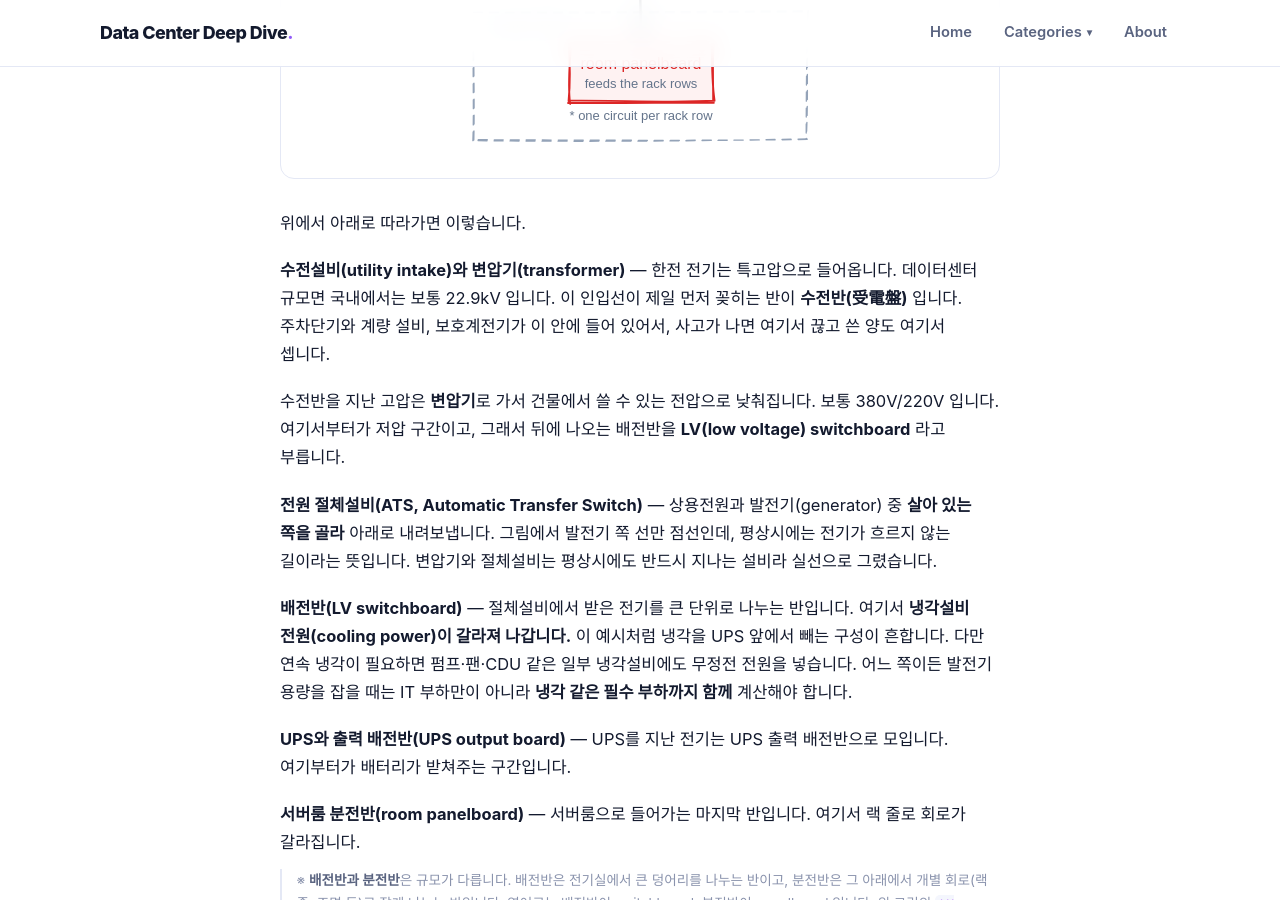
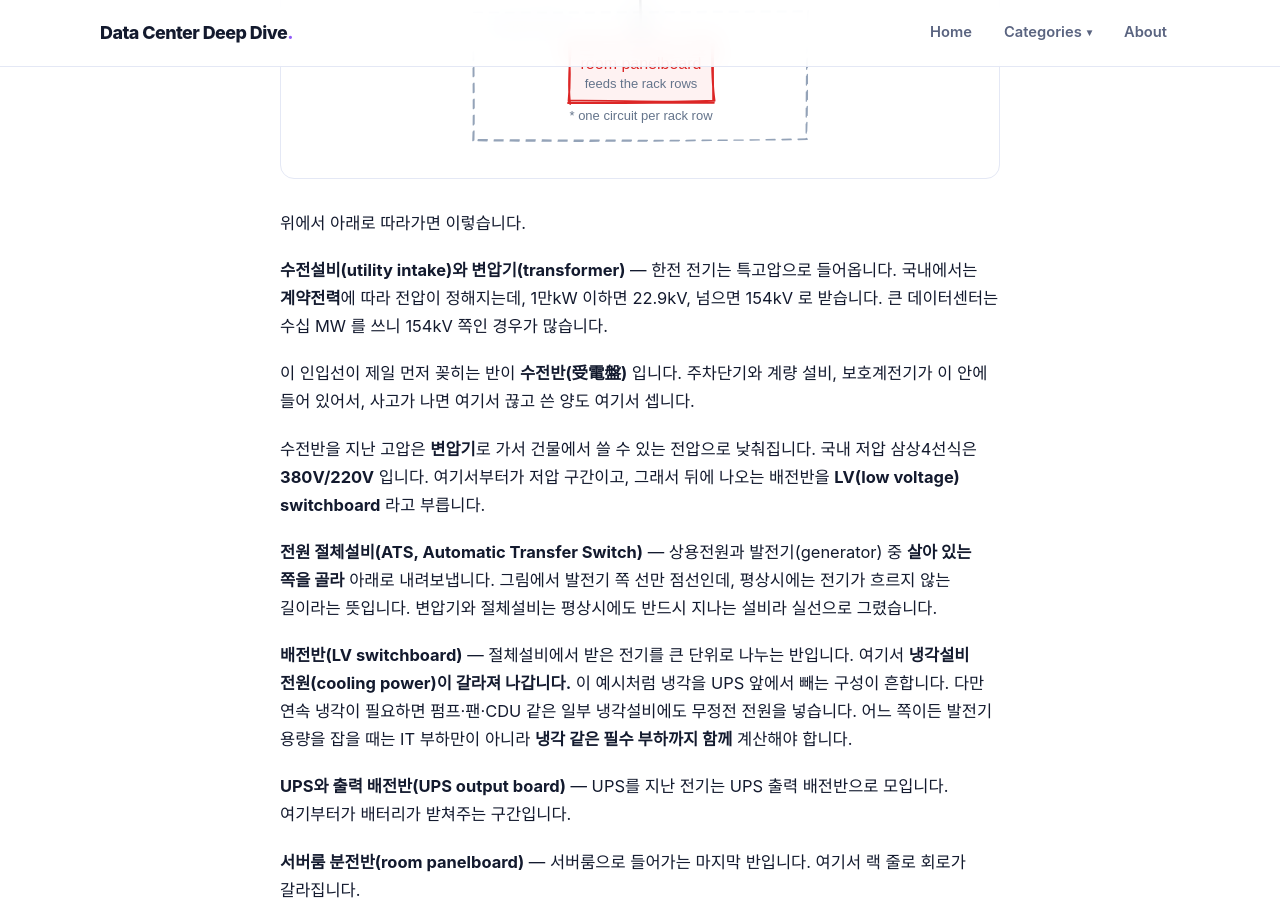
Before and after one commit to ssyrc/ssyrc.github.io, a Jekyll site: the page built from _posts/ko/2026-10-01-datacenter-power-supply.md, in a window 1280 px wide and 900 px high, scrolled down 1878 px. Built offline with Jekyll 4.4.1, drawn with Linux system fonts in a browser that asks for light colours; some web fonts are replaced.

Commit message:
Correct the intake voltage: it follows contracted load, not "data centers"
"데이터센터 규모면 보통 22.9kV" was written from memory and is wrong for
the scale this blog is about. KEPCO sets the supply voltage by contracted
load: 22.9kV up to 10,000kW, 154kV above it. A large data center draws
tens of MW, so it is usually on the 154kV side — the opposite of what the
post said.

The sentence now states the rule and where a big site lands. 380/220V
stays, named as the domestic three-phase four-wire low voltage.

Co-Authored-By: Claude Opus 5 <noreply@anthropic.com>
Claude-Session: https://claude.ai/code/session_01At6mD3wUXNXJZn78ZeJBtt

```diff
--- a/_posts/ko/2026-10-01-datacenter-power-supply.md
+++ b/_posts/ko/2026-10-01-datacenter-power-supply.md
@@ -22,13 +22,15 @@ cover: /assets/images/covers/power-supply.webp
 위에서 아래로 따라가면 이렇습니다.
 
 **수전설비(utility intake)와 변압기(transformer)** — 한전 전기는 특고압으로 들어옵니다.
-데이터센터 규모면 국내에서는 보통 22.9kV 입니다. 이 인입선이 제일 먼저 꽂히는 반이
-**수전반(受電盤)** 입니다. 주차단기와 계량 설비, 보호계전기가 이 안에 들어 있어서,
-사고가 나면 여기서 끊고 쓴 양도 여기서 셉니다.
+국내에서는 **계약전력**에 따라 전압이 정해지는데, 1만kW 이하면 22.9kV, 넘으면 154kV 로
+받습니다. 큰 데이터센터는 수십 MW 를 쓰니 154kV 쪽인 경우가 많습니다.
+
+이 인입선이 제일 먼저 꽂히는 반이 **수전반(受電盤)** 입니다. 주차단기와 계량 설비,
+보호계전기가 이 안에 들어 있어서, 사고가 나면 여기서 끊고 쓴 양도 여기서 셉니다.
 
 수전반을 지난 고압은 **변압기**로 가서 건물에서 쓸 수 있는 전압으로 낮춰집니다.
-보통 380V/220V 입니다. 여기서부터가 저압 구간이고, 그래서 뒤에 나오는 배전반을
-**LV(low voltage) switchboard** 라고 부릅니다.
+국내 저압 삼상4선식은 **380V/220V** 입니다. 여기서부터가 저압 구간이고, 그래서
+뒤에 나오는 배전반을 **LV(low voltage) switchboard** 라고 부릅니다.
 
 **전원 절체설비(ATS, Automatic Transfer Switch)** — 상용전원과 발전기(generator) 중 **살아 있는
 쪽을 골라** 아래로 내려보냅니다. 그림에서 발전기 쪽 선만 점선인데, 평상시에는 전기가
```
